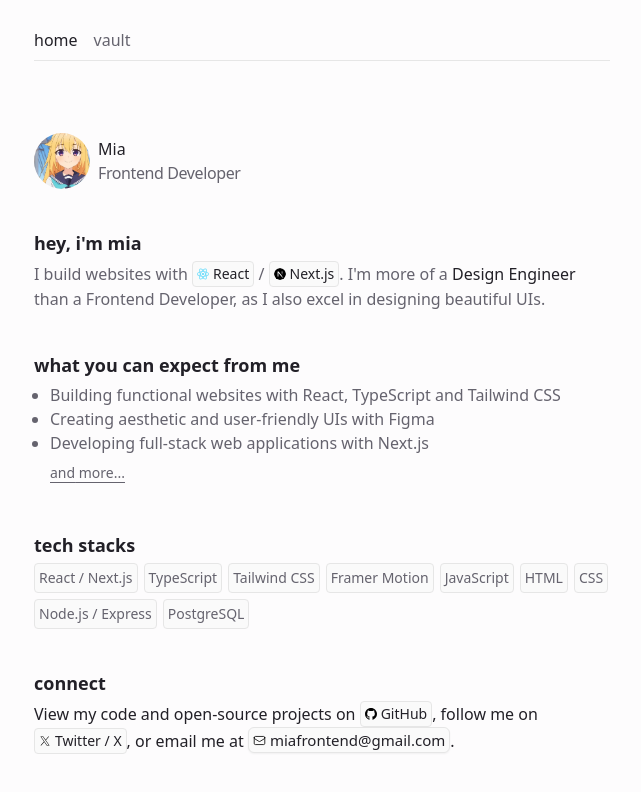
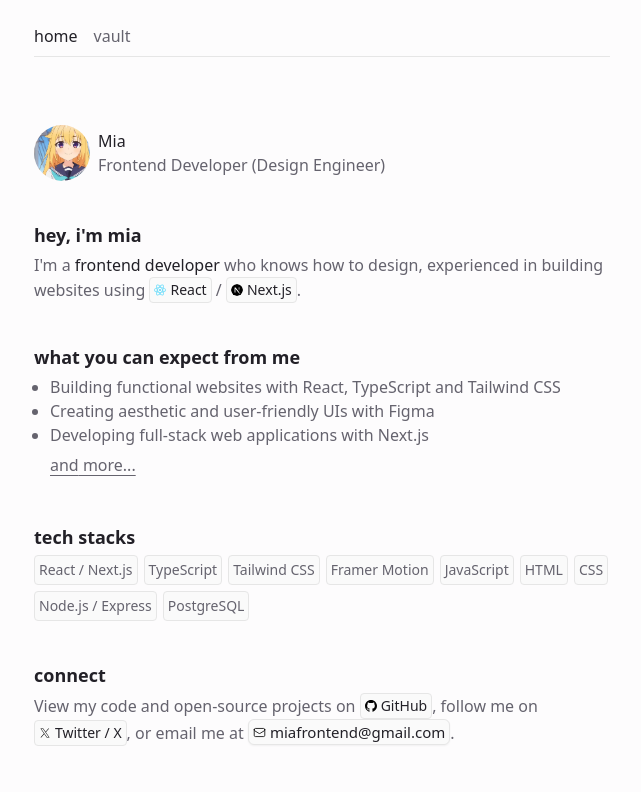
Before and after one commit to miawithcode/miawithcode.com, a Next.js app: page / in a window 1280 px wide. Shown: the top 792 px of the page, without its empty margins (318-959 px from the left). Built offline with nearby package versions, Linux system fonts and the light colour scheme.

Commit message:
feat: update about

```diff
--- a/src/app/layout.tsx
+++ b/src/app/layout.tsx
@@ -29,7 +29,7 @@
     <html lang="en" className="h-full">
       <body
         className={cn(
-          'font-geist-sans relative flex h-full min-h-screen flex-col antialiased',
+          'font-geist-sans relative mx-auto flex h-full min-h-screen w-full max-w-screen-md flex-col px-4 antialiased sm:px-16 lg:px-24',
           geistSans.variable,
           geistMono.variable,
         )}
--- a/src/app/page.tsx
+++ b/src/app/page.tsx
@@ -53,7 +53,7 @@
         initial={initial}
         animate={animate}
         transition={{ duration: duration, delay: delay * 0 }}
-        className="mx-auto mt-8 flex w-full max-w-screen-md items-center gap-2 px-4 py-5 sm:px-16 lg:px-24"
+        className="mt-8 flex items-center gap-2 py-5"
       >
         <div>
           <Avatar className="h-14 w-14">
@@ -63,7 +63,7 @@
         </div>
         <div className="font-medium">
           <h3>Mia</h3>
-          <p className="tracking-tight text-muted">Frontend Developer</p>
+          <p className="text-muted">Frontend Developer (Design Engineer)</p>
         </div>
       </motion.section>
 
@@ -72,14 +72,16 @@
         initial={initial}
         animate={animate}
         transition={{ duration: duration, delay: delay * 1 }}
-        className="mx-auto w-full max-w-screen-md px-4 py-5 sm:px-16 lg:px-24"
+        className="py-5"
       >
         <h3 className="mb-1 text-lg font-semibold lowercase">
           hey, I&apos;m Mia
         </h3>
         <div className="text-muted">
           <p>
-            I build websites with{' '}
+            I&apos;m a{' '}
+            <span className="text-foreground">frontend developer</span> who
+            knows how to design, experienced in building websites using{' '}
             <span className="text-foreground">
               <Badge href="https://react.dev">
                 {/* <FaReact className="mr-1 inline-flex size-3 text-[#6ADCFB]" /> */}
@@ -106,9 +108,7 @@
                 Next.js
               </Badge>
             </span>
-            . I&apos;m more of a{' '}
-            <span className="text-foreground">Design Engineer</span> than a
-            Frontend Developer, as I also excel in designing beautiful UIs.
+            .
           </p>
         </div>
       </motion.section>
@@ -118,7 +118,7 @@
         initial={initial}
         animate={animate}
         transition={{ duration: duration, delay: delay * 2 }}
-        className="mx-auto w-full max-w-screen-md px-4 py-5 sm:px-16 lg:px-24"
+        className="py-5"
       >
         <h3 className="mb-1 text-lg font-semibold lowercase">
           what you can expect from me
@@ -142,7 +142,7 @@
         <Button
           variant={'link'}
           onClick={handleClick}
-          className="inline-flex items-center text-muted underline hover:text-foreground"
+          className="inline-flex items-center text-base font-normal text-muted underline hover:text-foreground"
         >
           {isOpen ? 'hide' : 'and'} more...
         </Button>
@@ -153,7 +153,7 @@
         initial={initial}
         animate={animate}
         transition={{ duration: duration, delay: delay * 3 }}
-        className="mx-auto w-full max-w-screen-md px-4 py-5 sm:px-16 lg:px-24"
+        className="py-5"
       >
         <h3 className="mb-1 text-lg font-semibold lowercase">tech stacks</h3>
         <ul className="flex flex-wrap gap-1.5">
@@ -173,13 +173,13 @@
         initial={initial}
         animate={animate}
         transition={{ duration: duration, delay: delay * 4 }}
-        className="mx-auto mb-8 w-full max-w-screen-md px-4 py-5 sm:px-16 lg:px-24"
+        className="py-5"
       >
         <h3 className="mb-1 text-lg font-semibold lowercase">connect</h3>
-        <div className="text-foreground">
+        <div className="text-muted">
           <p>
             View my code and open-source projects on{' '}
-            <span>
+            <span className="text-foreground">
               <Badge href={GITHUB_LINK}>
                 <Image
                   src="/icons/github.svg"
@@ -192,7 +192,7 @@
               </Badge>
             </span>
             , follow me on{' '}
-            <span>
+            <span className="text-foreground">
               <Badge href={TWITTER_LINK}>
                 <Image
                   src="/icons/twitter.svg"
@@ -205,7 +205,7 @@
               </Badge>
             </span>
             , or email me at{' '}
-            <span>
+            <span className="text-foreground">
               <CopyEmail email={EMAIL} />
             </span>
             .
--- /dev/null
+++ b/src/app/vault/page.tsx
@@ -0,0 +1,3 @@
+export default function Page() {
+  return <div>Vault</div>;
+}
--- a/src/components/copy-email.tsx
+++ b/src/components/copy-email.tsx
@@ -1,6 +1,5 @@
 'use client';
 
-import { EnvelopeClosedIcon } from '@radix-ui/react-icons';
 import { useEffect, useRef, useState } from 'react';
 import { Button } from './ui/button';
 import Image from 'next/image';
--- a/src/components/layouts/navbar.tsx
+++ b/src/components/layouts/navbar.tsx
@@ -13,7 +13,7 @@
   const pathname = usePathname();
 
   return (
-    <nav className="mx-auto w-full max-w-screen-md px-4 py-5 sm:px-16 lg:px-24">
+    <nav className="py-4">
       <ul className="flex items-center gap-4 border-b border-border py-2">
         {routes.map((route) => (
           <li
```
